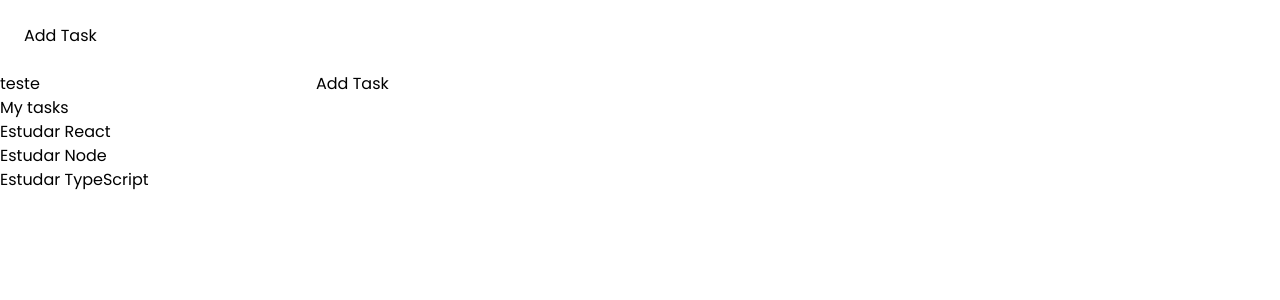
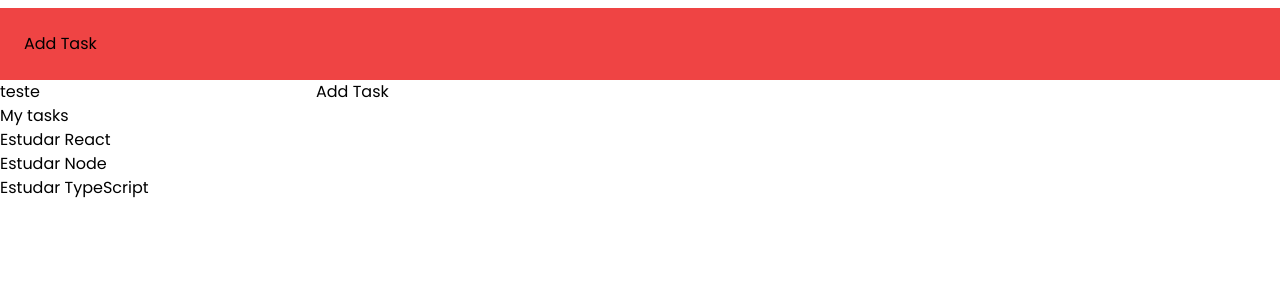
Before and after one commit to Grid2109/fsc-task-manager, a React (Vite) app: page / in a window 1280 px wide. Shown: the top 300 px of the page. Built offline with nearby package versions, Linux system fonts and the light colour scheme.

Commit message:
chore: add tailwind prettier plugin

```diff
--- a/package.json
+++ b/package.json
@@ -28,7 +28,8 @@
     "husky": "^9.1.7",
     "lint-staged": "^16.1.6",
     "postcss": "^8.4.38",
-    "prettier": "^3.3.2",
+    "prettier": "^3.6.2",
+    "prettier-plugin-tailwindcss": "^0.6.5",
     "tailwindcss": "^3.4.4",
     "vite": "^5.1.0"
   }
--- a/src/components/Tasks.jsx
+++ b/src/components/Tasks.jsx
@@ -13,7 +13,7 @@ export function Tasks() {
   return (
     <div>
       <Header>
-        <h1 className="p-6">Add Task</h1>
+        <h1 className="mt-2 bg-red-500 p-6">Add Task</h1>
       </Header>
       <input
         type="text"
```
Also changed, not shown: 2 other files (tests, documents, lock files or other folders).
